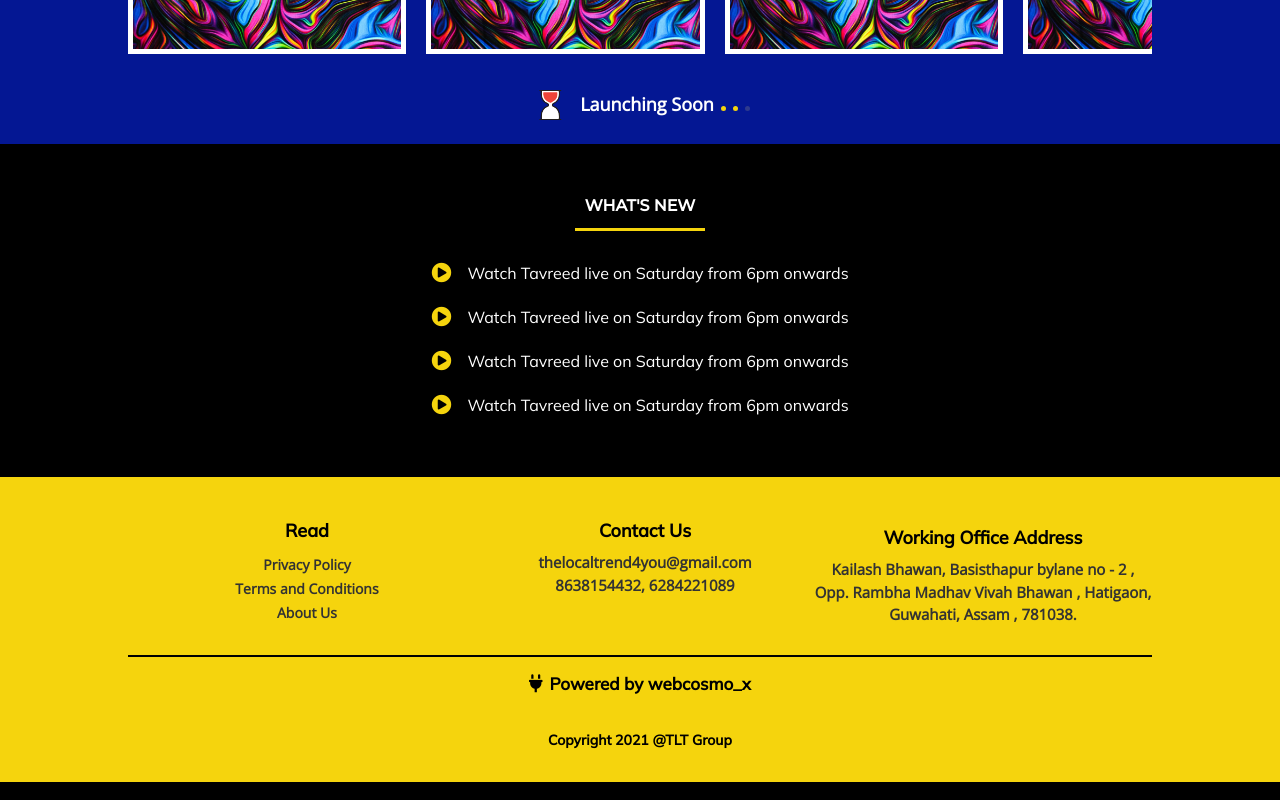
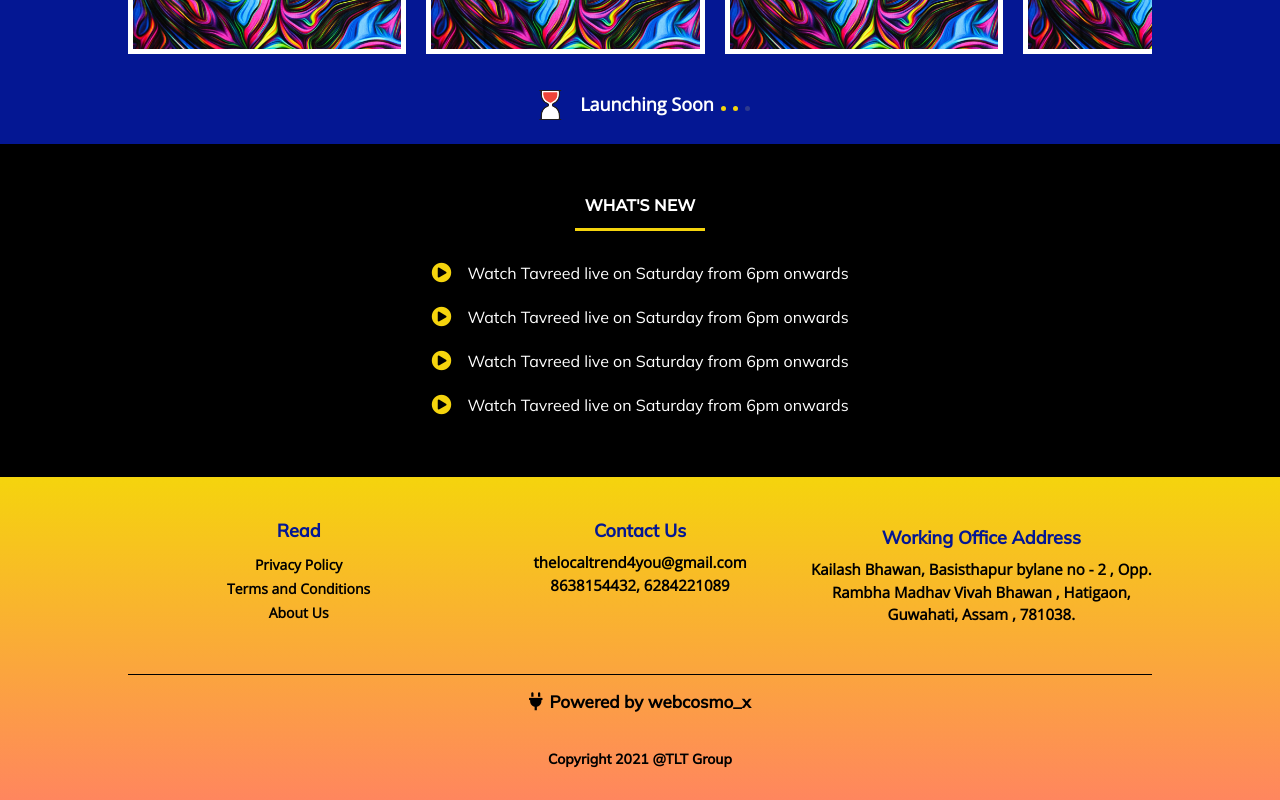
Before and after one commit to WebCosmoX/TheLocalTrend, a React (Create React App) app in the folder client/: page / in a window 1280 px wide. Shown: the part 2055-2855 px from the top of the page. Built offline with nearby package versions, Linux system fonts and the light colour scheme; no server answers.

Commit message:
Changed Footer Style, Fixed Artist Photo Dimensions

```diff
--- a/client/public/index.html
+++ b/client/public/index.html
@@ -4,15 +4,27 @@
 <head>
     <meta charset="utf-8" />
     <!-- <link rel="icon" href="%PUBLIC_URL%/favicon.ico" /> -->
-    <link rel="stylesheet" href="https://cdnjs.cloudflare.com/ajax/libs/font-awesome/5.15.4/css/all.min.css" integrity="sha512-1ycn6IcaQQ40/MKBW2W4Rhis/DbILU74C1vSrLJxCq57o941Ym01SwNsOMqvEBFlcgUa6xLiPY/NS5R+E6ztJQ==" crossorigin="anonymous" referrerpolicy="no-referrer"
-    />
-    <link href="https://cdn.jsdelivr.net/npm/bootstrap@5.0.2/dist/css/bootstrap.min.css" rel="stylesheet" integrity="sha384-EVSTQN3/azprG1Anm3QDgpJLIm9Nao0Yz1ztcQTwFspd3yD65VohhpuuCOmLASjC" crossorigin="anonymous">
-    <script src="https://cdn.jsdelivr.net/npm/bootstrap@5.0.2/dist/js/bootstrap.bundle.min.js" integrity="sha384-MrcW6ZMFYlzcLA8Nl+NtUVF0sA7MsXsP1UyJoMp4YLEuNSfAP+JcXn/tWtIaxVXM" crossorigin="anonymous"></script>
-    <script src="https://cdn.jsdelivr.net/npm/@popperjs/core@2.9.2/dist/umd/popper.min.js" integrity="sha384-IQsoLXl5PILFhosVNubq5LC7Qb9DXgDA9i+tQ8Zj3iwWAwPtgFTxbJ8NT4GN1R8p" crossorigin="anonymous"></script>
-    <script src="https://cdn.jsdelivr.net/npm/bootstrap@5.0.2/dist/js/bootstrap.min.js" integrity="sha384-cVKIPhGWiC2Al4u+LWgxfKTRIcfu0JTxR+EQDz/bgldoEyl4H0zUF0QKbrJ0EcQF" crossorigin="anonymous"></script>
+    <link rel="stylesheet" href="https://cdnjs.cloudflare.com/ajax/libs/font-awesome/5.15.4/css/all.min.css"
+        integrity="sha512-1ycn6IcaQQ40/MKBW2W4Rhis/DbILU74C1vSrLJxCq57o941Ym01SwNsOMqvEBFlcgUa6xLiPY/NS5R+E6ztJQ=="
+        crossorigin="anonymous" referrerpolicy="no-referrer" />
+    <link href="https://cdn.jsdelivr.net/npm/bootstrap@5.0.2/dist/css/bootstrap.min.css" rel="stylesheet"
+        integrity="sha384-EVSTQN3/azprG1Anm3QDgpJLIm9Nao0Yz1ztcQTwFspd3yD65VohhpuuCOmLASjC" crossorigin="anonymous">
+    <script src="https://cdn.jsdelivr.net/npm/bootstrap@5.0.2/dist/js/bootstrap.bundle.min.js"
+        integrity="sha384-MrcW6ZMFYlzcLA8Nl+NtUVF0sA7MsXsP1UyJoMp4YLEuNSfAP+JcXn/tWtIaxVXM"
+        crossorigin="anonymous"></script>
+    <script src="https://cdn.jsdelivr.net/npm/@popperjs/core@2.9.2/dist/umd/popper.min.js"
+        integrity="sha384-IQsoLXl5PILFhosVNubq5LC7Qb9DXgDA9i+tQ8Zj3iwWAwPtgFTxbJ8NT4GN1R8p"
+        crossorigin="anonymous"></script>
+    <script src="https://cdn.jsdelivr.net/npm/bootstrap@5.0.2/dist/js/bootstrap.min.js"
+        integrity="sha384-cVKIPhGWiC2Al4u+LWgxfKTRIcfu0JTxR+EQDz/bgldoEyl4H0zUF0QKbrJ0EcQF"
+        crossorigin="anonymous"></script>
     <meta name="viewport" content="width=device-width, initial-scale=1" />
     <meta name="theme-color" content="#000000" />
-    <meta name="description" content="The Local Trend" />
+    <meta name="description" content="The Local Trend is a media , video
+    production company that provides
+    our clients with images and videos
+    using equipped 4K cameras , and
+    also deals with artist management." />
     <link rel="apple-touch-icon" href="https://source.unsplash.com/1600x900/?technology,website" />
     <title>The local trend</title>
 </head>
--- a/client/src/Components/Cards/Artist Card/artistcard.module.css
+++ b/client/src/Components/Cards/Artist Card/artistcard.module.css
@@ -78,8 +78,8 @@
 
     .container img {
         align-self: center;
-        width: 100%;
-        height: auto;
+        width: 220px;
+        height: 140px;
         border-radius: 0;
     }
 
@@ -94,14 +94,28 @@
 
     .social_links{
         margin-top: 12px;
-        width: 40%;
+        width: 38%;
     }
 
     .social_links i{
-        font-size: 17px;
+        font-size: 16px;
     }
 
     .artist_name{
-        font-size: 15px;
+        font-size: 16px;
     }
 }
+
+@media screen and (min-width: 1280px) {
+    .container img {
+        width: 250px;
+        height: 160px;
+    }
+}
+
+@media screen and (min-width: 1400px) {
+    .container img {
+        width: 300px;
+        height: 190px;
+    }
+}
--- a/client/src/Components/Cards/Service Card/servicecard.module.css
+++ b/client/src/Components/Cards/Service Card/servicecard.module.css
@@ -21,7 +21,8 @@
 }
 
 .card_header{
-    font-family: var(--opensans);
+    font-family: var(--raleway);
+    font-size: 17px;
     text-transform: capitalize;
     font-weight: 600;
 }
@@ -50,6 +51,7 @@
         align-items: flex-start;
         border-left: 4px solid var(--yellow);
         padding: 10px 0 10px 20px;
+        width: 50%;
     }
 
     .container img{
@@ -58,7 +60,8 @@
     }
 
     .card_header{
-        font-size: 20px;
+        font-size: 23px;
+        font-family: var(--raleway);
     }
 
     .card_description{
@@ -69,6 +72,6 @@
 
 @media screen and (min-width: 1350px) {
     .container{
-        width: 45%;
+        width: 55%;
     }
 }
--- a/client/src/Components/Cards/Service Card2/ServiceCard2.jsx
+++ b/client/src/Components/Cards/Service Card2/ServiceCard2.jsx
@@ -6,10 +6,8 @@ export default function ServiceCard2({ header, body, image }) {
         <div className={classes.container}>
             <img src={image} alt={header} className={classes.image}></img>
             <div className={classes.details_container}>
-                <h5 className={classes.header}>{header}</h5>
-                <p className={classes.body}>
-                    {body}
-                </p>
+                <h4 className={classes.header}>{header}</h4>
+                <p className={classes.body}>{body}</p>
             </div>
         </div>
     )
--- a/client/src/Components/Cards/Service Card2/servicecard2.module.css
+++ b/client/src/Components/Cards/Service Card2/servicecard2.module.css
@@ -28,16 +28,16 @@
 }
 
 .header {
-    font-family: var(--opensans);
+    font-family: var(--raleway);
     text-transform: capitalize;
-    font-weight: 500;
+    font-weight: 600;
     color: var(--yellow);
 }
 
 .body {
     margin-top: 3px;
     font-size: 14px;
-    color: var(--greyscript);
+    color: var(--white);
     text-align: center;
 }
 
@@ -45,7 +45,7 @@
 
 @media screen and (min-width: 1150px) {
     .container {
-        width: 60%;
+        width: 70%;
         margin-top: 50px;
         display: flex;
         flex-direction: row;
@@ -61,10 +61,10 @@
         align-items: flex-start;
     }
     .header {
-        font-size: 21px;
+        font-size: 25px;
     }
     .body {
-        font-size: 15px;
+        font-size: 16px;
         text-align: left;
     }
 }
--- a/client/src/Components/Footer/footer.module.css
+++ b/client/src/Components/Footer/footer.module.css
@@ -6,13 +6,14 @@
     flex-direction: column;
     align-items: center;
     padding: 16px 0;
-    background: var(--yellow);
+    background: linear-gradient(to bottom, var(--yellow), var(--footerred));
     color: #000;
 }
 
 .top{
-    display: grid;
-    grid-template-columns: repeat(6, 1fr);
+    display: flex;
+    flex-direction: column;
+    align-items: center;
 }
 
 .bottom{
@@ -33,26 +34,27 @@
     font-weight: 700;
     font-family: var(--mulish);
     font-size: 17px;
+    color: var(--darkblue);
 }
 
 .footer_link_container{
     display: flex;
     flex-direction: column;
-    align-items: flex-start;
+    align-items: center;
     margin-top: 7px;
 }
 
 .footer_link{
     margin-top: 3px;
     font-family: var(--opensans);
-    color: var(--grey);
+    color: var(--black);
     text-decoration: none;
     font-size: 14px;
     font-weight: 600;
 }
 
 .content{
-    color: var(--grey);
+    color: var(--black);
     text-align: center;
     font-family: var(--opensans);
     font-size: 14px;
@@ -60,21 +62,8 @@
     margin-top: 7px;
 }
 
-.read{
-    align-items: flex-start;
-    grid-column: 1/4;
-    margin-left: 10px;
-}
-
-.contact_us{
-    grid-column: 4/7;
-}
-
 .office_address{
-    margin: 0 auto;
     margin-top: 7px;
-    grid-column: 1/7;
-    grid-row: 2;
 }
 
 .line{
@@ -150,10 +139,6 @@
         align-items: center;
     }
 
-    .content_container{
-        flex: 1;
-    }
-
     .header{
         font-size: 18px;
     }
--- a/client/src/Components/Navbar/Navbar.jsx
+++ b/client/src/Components/Navbar/Navbar.jsx
@@ -1,6 +1,5 @@
 import React from 'react';
 import classes from './navbar.module.css';
-import LogoMobile from '../../Assets/Logo-Mobile.png';
 import Logo from '../../Assets/Logo.png';
 import Hamburger from '../Hamburger Menu/Hamburger';
 import { Link } from 'react-router-dom';
--- a/client/src/Pages/About Us Page/aboutus.module.css
+++ b/client/src/Pages/About Us Page/aboutus.module.css
@@ -25,9 +25,9 @@
     color: var(--white);
     font-family: var(--raleway);
     text-transform: capitalize;
-    padding: 0 40px 7px 0;
+    padding: 0 70px 7px 0;
     border-bottom: 3px solid var(--yellow);
-    font-weight: 500;
+    font-weight: 600;
     font-size: 18px;
 }
 
@@ -36,7 +36,7 @@
 }
 
 .wrapper_body{
-    margin-top: 14px;
+    margin-top: 15px;
     color: var(--white);
     font-family: var(--opensans);
     font-size: 14px;
--- a/client/src/Pages/All Artists Page/allartists.module.css
+++ b/client/src/Pages/All Artists Page/allartists.module.css
@@ -10,7 +10,7 @@
     margin-top: 100px;
     margin-left: 30px;
     font-family: var(--raleway);
-    font-weight: 500;
+    font-weight: 600;
     padding: 0 60px 10px 0;
     border-bottom: 3px solid var(--yellow);
     font-size: 18px;
@@ -59,5 +59,6 @@
         grid-template-columns: repeat(4, 1fr);
         place-items: center;
         grid-column-gap: 20px;
+        margin-bottom: 100px;
     }
 }
--- a/client/src/Pages/Home Page/homepage.module.css
+++ b/client/src/Pages/Home Page/homepage.module.css
@@ -77,7 +77,7 @@
     display: flex;
     flex-direction: column;
     align-items: center;
-    background: linear-gradient(to bottom, transparent 80%, rgba(255, 255, 255, 0.2))
+    background: linear-gradient(to right, transparent 50%, rgba(187, 172, 89, 0.4));
 }
 
 .section_link {
--- a/client/src/index.css
+++ b/client/src/index.css
@@ -20,9 +20,11 @@ body {
     --black: #000000;
     --white: #ffffff;
     --yellow: #f5d40d;
+    --yellowalt: #FEE440;
     --blue: #0C96B7;
     --darkblue: #041793;
     --red: #ed213a;
+    --footerred: #FF865E;
     --grey: #333;
     --greyscript: #c4c4c4;
     --raleway: 'Raleway', sans-serif;
```
